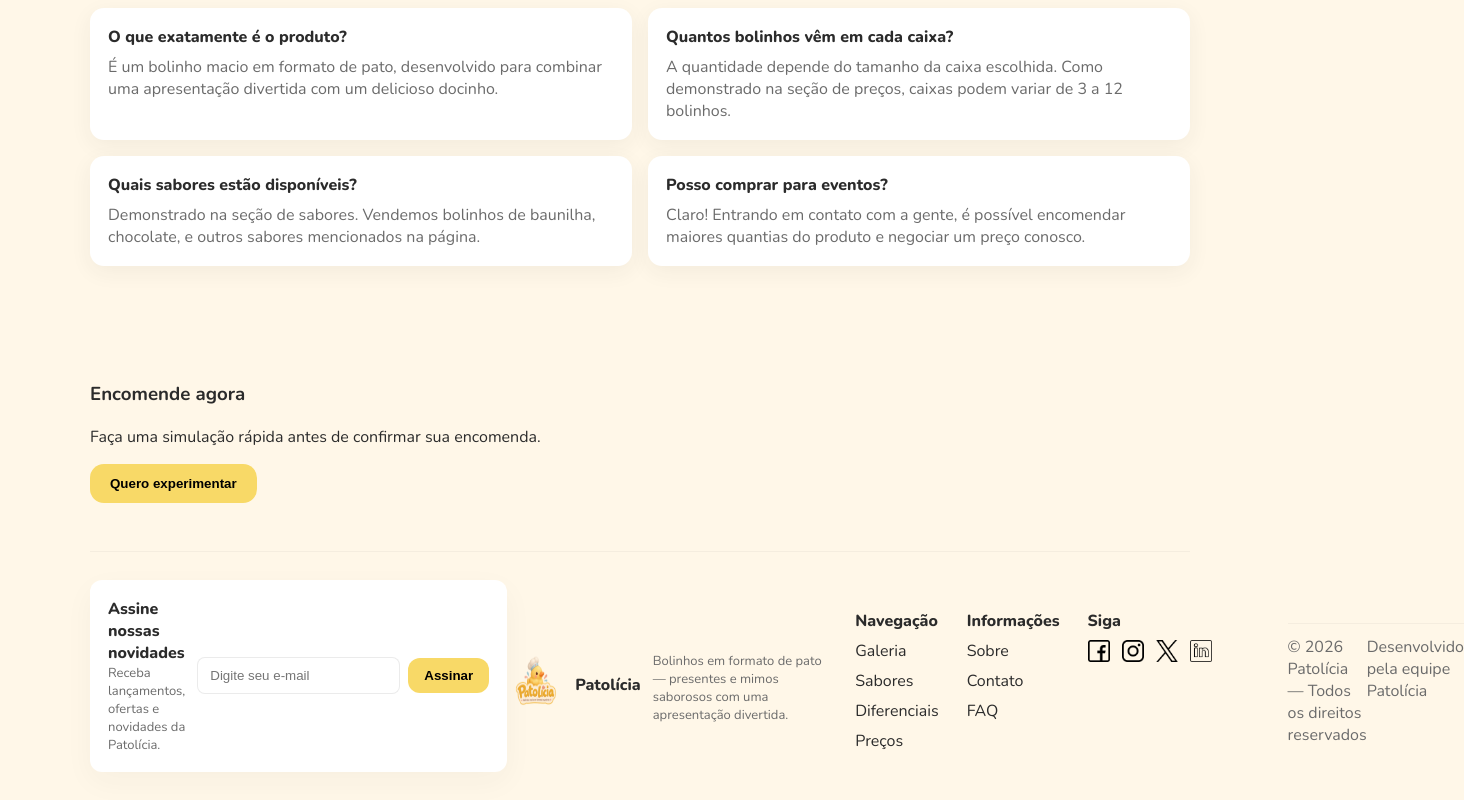
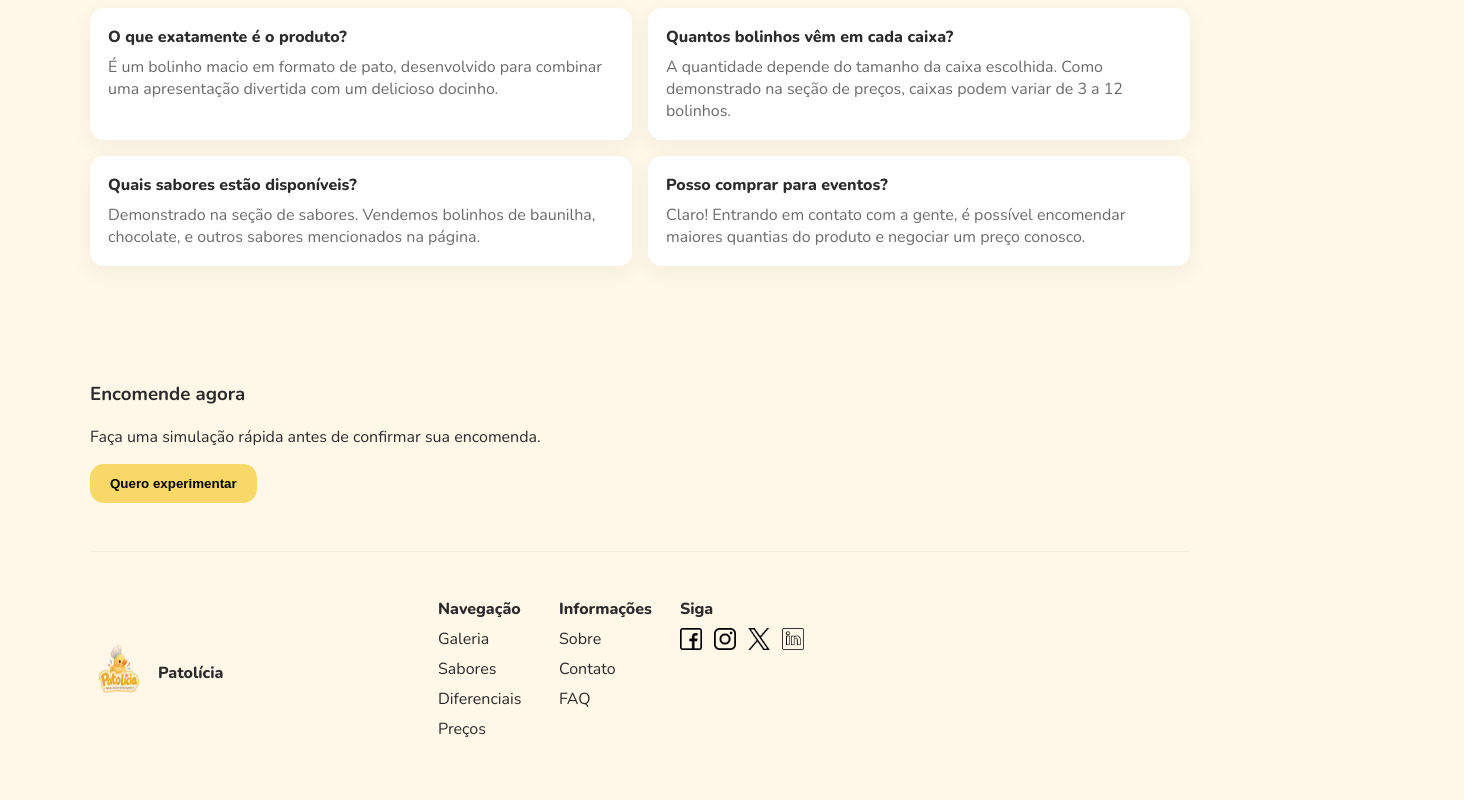
Before and after one commit to lucasgslima558/patolicia, a React (Vite) app: page / in a window 1280 px wide. Shown: the part 3670-4470 px from the top of the page, 1464 px wide, since content can reach past the window. After the commit the page ends 4446 px from the top, so only its background shows below. Built offline with nearby package versions, Linux system fonts and the light colour scheme.

Commit message:
footer: simplify to logo + navigation + info + social (remove subscribe and legal row)

```diff
--- a/src/components/Footer.jsx
+++ b/src/components/Footer.jsx
@@ -8,22 +8,10 @@ import li from '../../assets/footer-redes/linkedin.png'
 export default function Footer(){
   return (
     <footer className="container footer">
-      <div className="footer-subscribe">
-        <div className="sub-left">
-          <div style={{fontWeight:800,fontSize:16}}>Assine nossas novidades</div>
-          <div style={{color:'#6b6b6b',fontSize:13}}>Receba lançamentos, ofertas e novidades da Patolícia.</div>
-        </div>
-        <div className="sub-right">
-          <input aria-label="Seu e-mail" placeholder="Digite seu e-mail" style={{padding:'10px 12px',borderRadius:8,border:'1px solid rgba(0,0,0,0.08)',marginRight:8}} />
-          <button className="btn-primary">Assinar</button>
-        </div>
-      </div>
-
       <div className="footer-columns">
         <div className="footer-col footer-brand">
           <img src={'/assets/logo.png'} alt="logo" style={{width:56,height:56,borderRadius:12,marginBottom:8}}/>
           <div style={{fontWeight:800}}>Patolícia</div>
-          <div style={{color:'#6b6b6b',fontSize:13,marginTop:6}}>Bolinhos em formato de pato — presentes e mimos saborosos com uma apresentação divertida.</div>
         </div>
 
         <div className="footer-col">
@@ -55,11 +43,6 @@ export default function Footer(){
           </div>
         </div>
       </div>
-
-      <div className="footer-legal">
-        <div>&copy; {new Date().getFullYear()} Patolícia — Todos os direitos reservados</div>
-        <div>Desenvolvido pela equipe Patolícia</div>
-      </div>
     </footer>
   )
 }
--- a/src/global.css
+++ b/src/global.css
@@ -81,10 +81,7 @@ body{margin:0;background:var(--bg);color:var(--text);font-family:'Nunito', syste
   .footer-social{align-items:flex-start}
 }
 
-/* New footer column layout */
-.footer-subscribe{display:flex;justify-content:space-between;align-items:center;background:#fff;padding:18px;border-radius:12px;box-shadow:0 10px 30px rgba(43,43,43,0.04);gap:12px}
-.footer-subscribe .sub-left{flex:1}
-.footer-subscribe .sub-right{display:flex;align-items:center}
+/* Footer column layout */
 .footer-columns{display:grid;grid-template-columns:320px 1fr 1fr 200px;gap:28px;margin-top:18px}
 .footer-col .col-title{font-weight:800;margin-bottom:8px}
 .footer-col ul{list-style:none;padding:0;margin:0}
@@ -92,10 +89,7 @@ body{margin:0;background:var(--bg);color:var(--text);font-family:'Nunito', syste
 .footer-col a{color:var(--text);text-decoration:none}
 .footer-col a:hover{text-decoration:underline}
 .footer-brand p{color:var(--muted)}
-.footer-legal{border-top:1px solid rgba(0,0,0,0.04);margin-top:18px;padding-top:12px;display:flex;justify-content:space-between;color:var(--muted)}
 
 @media(max-width:900px){
-  .footer-subscribe{flex-direction:column;align-items:flex-start}
   .footer-columns{grid-template-columns:1fr;gap:12px}
-  .footer-legal{flex-direction:column;gap:6px}
 }
```
